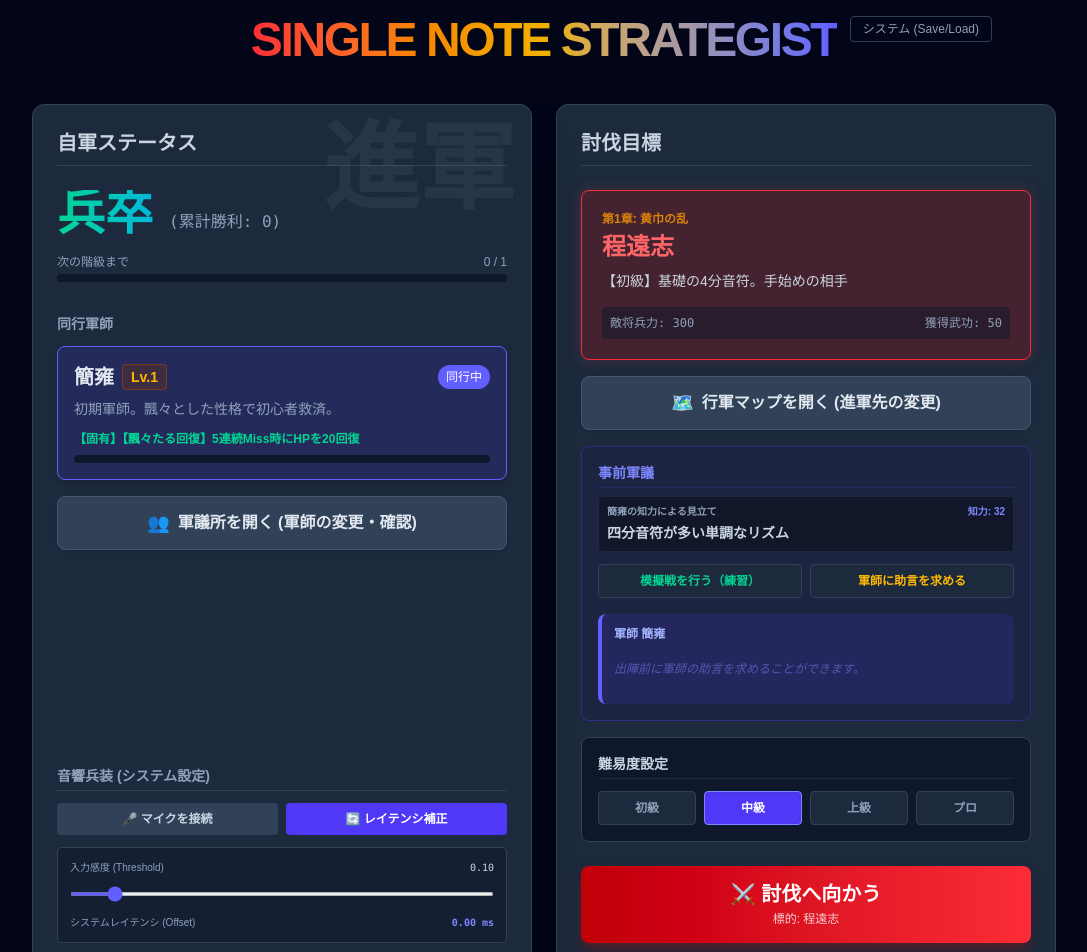
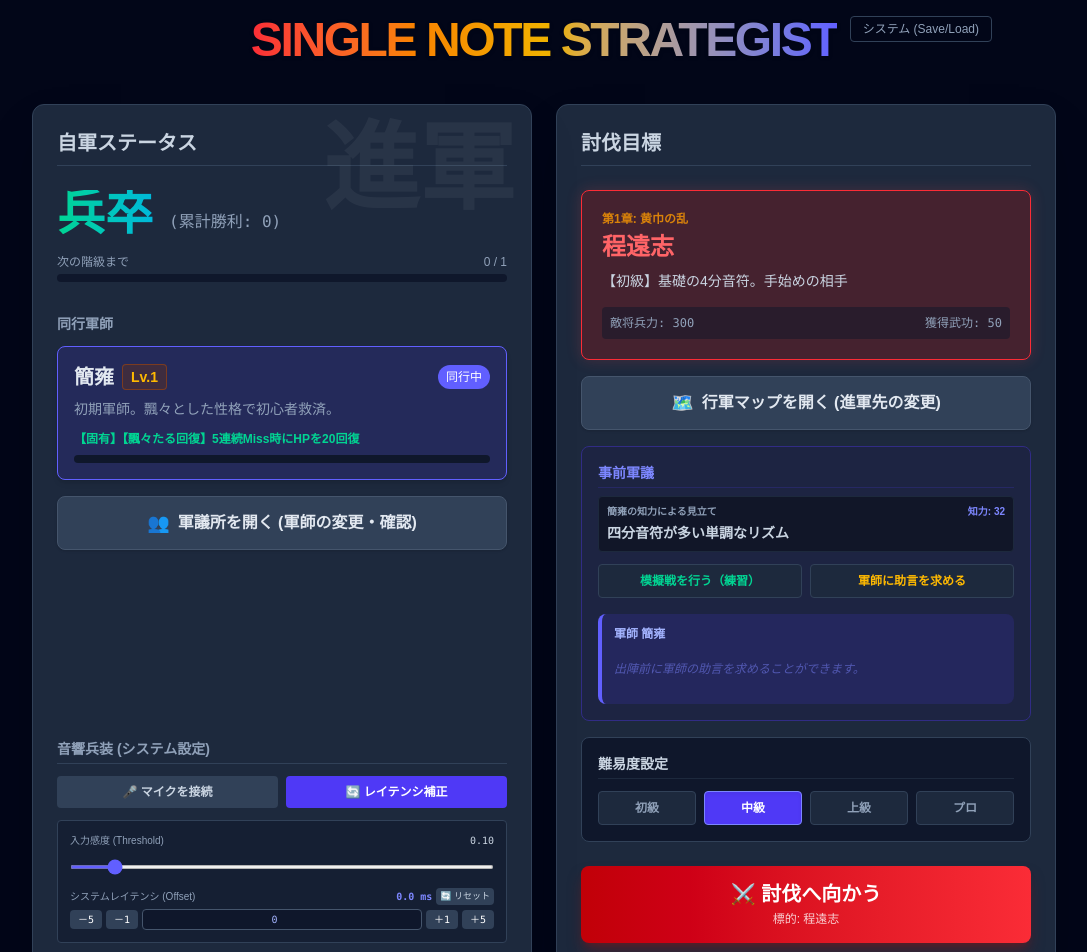
Before and after one commit to music-traning/single_note, a React (Vite) app: page / in a window 1280 px wide. Shown: the top 952 px of the page, without its empty margins (96-1183 px from the left). Built offline with nearby package versions, Linux system fonts and the light colour scheme; the HTML template or start-up script is replaced by a standard one.

Commit message:
Phase 14-4: Calibration reset/manual UI in Camp and Metronome

```diff
--- a/src/App.tsx
+++ b/src/App.tsx
@@ -55,6 +55,8 @@ function App() {
     resetBattle,
     startListening,
     startCalibration,
+    resetCalibration,
+    setManualCalibration,
     previewPattern
   } = useAudioEngine(120, setAudioErrorMsg);
 
@@ -227,6 +229,7 @@ function App() {
             gameState={gameState}
             previewPattern={previewPattern}
             requestBriefing={requestBriefing}
+            requestIdleChat={requestIdleChat}
             currentLine={currentLine}
             isLoadingGemini={isLoading}
             isMicConnected={isMicConnected}
@@ -236,6 +239,8 @@ function App() {
             transientThreshold={transientThreshold}
             setTransientThreshold={setTransientThreshold}
             calibrationOffset={calibrationOffset}
+            onResetCalibration={resetCalibration}
+            onSetManualCalibration={setManualCalibration}
             onStartBattle={() => {
               if (!localStorage.getItem('sys_calibration')) {
                 setShowCalibrationPrompt(true);
@@ -306,6 +311,8 @@ function App() {
               onStop={stopMetronome}
               onStartListening={startListening}
               onCalibrate={startCalibration}
+              onResetCalibration={resetCalibration}
+              onSetManualCalibration={setManualCalibration}
             />
 
             <div className="flex flex-col h-full">
@@ -452,6 +459,7 @@ function App() {
                 <button
                   onClick={() => {
                     saveManager.saveToSlot(i + 1, {
+                      name: `スロット${i + 1}`,
                       totalVictories: gameState.totalVictories,
                       clearedStages: gameState.clearedStages,
                       strategists: gameState.strategists,
--- a/src/components/Camp.tsx
+++ b/src/components/Camp.tsx
@@ -23,11 +23,14 @@ type CampProps = {
   transientThreshold: number;
   setTransientThreshold: (val: number) => void;
   calibrationOffset: number;
+  onResetCalibration: () => void;
+  onSetManualCalibration: (offset: number) => void;
 };
 
 export const Camp: React.FC<CampProps> = ({
   onStartBattle, onStartSimulation, gameState, previewPattern, requestBriefing, requestIdleChat, currentLine, isLoadingGemini, onOpenStrategistSelect, onOpenStageSelect,
-  isMicConnected, onStartListening, isCalibrating, onCalibrate, transientThreshold, setTransientThreshold, calibrationOffset
+  isMicConnected, onStartListening, isCalibrating, onCalibrate, transientThreshold, setTransientThreshold, calibrationOffset,
+  onResetCalibration, onSetManualCalibration
 }) => {
   const {
     totalVictories,
@@ -158,9 +161,42 @@ export const Camp: React.FC<CampProps> = ({
                 className="w-full accent-indigo-500 h-1"
               />
             </div>
-            <div className="flex justify-between items-center text-[10px] text-slate-400">
-              <span>システムレイテンシ (Offset)</span>
-              <span className="font-mono text-indigo-400 font-bold">{calibrationOffset.toFixed(2)} ms</span>
+            <div className="mt-2 space-y-1">
+              <div className="flex justify-between items-center text-[10px] text-slate-400">
+                <span>システムレイテンシ (Offset)</span>
+                <div className="flex items-center gap-1">
+                  <span className="font-mono text-indigo-400 font-bold">{calibrationOffset.toFixed(1)} ms</span>
+                  <button
+                    onClick={onResetCalibration}
+                    className="text-[9px] bg-slate-700 hover:bg-slate-600 text-slate-300 px-1 py-0.5 rounded"
+                    title="0msにリセット"
+                  >🔄 リセット</button>
+                </div>
+              </div>
+              <div className="flex items-center gap-1">
+                <button
+                  onClick={() => onSetManualCalibration(calibrationOffset - 5)}
+                  className="text-[10px] bg-slate-700 hover:bg-indigo-700 text-white px-2 py-0.5 rounded font-mono"
+                >－5</button>
+                <button
+                  onClick={() => onSetManualCalibration(calibrationOffset - 1)}
+                  className="text-[10px] bg-slate-700 hover:bg-indigo-700 text-white px-2 py-0.5 rounded font-mono"
+                >－1</button>
+                <input
+                  type="number"
+                  value={Math.round(calibrationOffset)}
+                  onChange={(e) => onSetManualCalibration(Number(e.target.value))}
+                  className="flex-1 text-center text-[10px] bg-slate-900 border border-slate-600 text-indigo-300 rounded px-1 py-0.5 font-mono w-12"
+                />
+                <button
+                  onClick={() => onSetManualCalibration(calibrationOffset + 1)}
+                  className="text-[10px] bg-slate-700 hover:bg-indigo-700 text-white px-2 py-0.5 rounded font-mono"
+                >＋1</button>
+                <button
+                  onClick={() => onSetManualCalibration(calibrationOffset + 5)}
+                  className="text-[10px] bg-slate-700 hover:bg-indigo-700 text-white px-2 py-0.5 rounded font-mono"
+                >＋5</button>
+              </div>
             </div>
           </div>
         </div>
--- a/src/components/Metronome.tsx
+++ b/src/components/Metronome.tsx
@@ -28,6 +28,8 @@ type MetronomeProps = {
   onStop: () => void;
   onStartListening: () => void;
   onCalibrate: () => void;
+  onResetCalibration: () => void;
+  onSetManualCalibration: (offset: number) => void;
 };
 
 export const Metronome: React.FC<MetronomeProps> = ({
@@ -54,7 +56,9 @@ export const Metronome: React.FC<MetronomeProps> = ({
   onStart,
   onStop,
   onStartListening,
-  onCalibrate
+  onCalibrate,
+  onResetCalibration,
+  onSetManualCalibration
 }) => {
 
   useEffect(() => {
@@ -344,9 +348,32 @@ export const Metronome: React.FC<MetronomeProps> = ({
           />
         </div>
 
-        <div className="text-sm text-slate-400 mb-4 flex justify-between w-full px-4">
+        <div className="text-sm text-slate-400 mb-2 flex justify-between w-full px-4">
           <span>システムレイテンシ (Offset):</span>
-          <span className="font-mono text-indigo-400 font-bold">{calibrationOffset.toFixed(2)} ms</span>
+          <div className="flex items-center gap-2">
+            <span className="font-mono text-indigo-400 font-bold">{calibrationOffset.toFixed(1)} ms</span>
+            <button
+              onClick={onResetCalibration}
+              className="text-xs bg-slate-700 hover:bg-slate-600 text-slate-300 px-2 py-0.5 rounded"
+              title="0msにリセット"
+            >🔄 リセット</button>
+          </div>
+        </div>
+        <div className="flex items-center gap-1 mb-4 px-4 w-full">
+          <button onClick={() => onSetManualCalibration(calibrationOffset - 5)}
+            className="text-xs bg-slate-700 hover:bg-indigo-700 text-white px-2 py-1 rounded font-mono">－5</button>
+          <button onClick={() => onSetManualCalibration(calibrationOffset - 1)}
+            className="text-xs bg-slate-700 hover:bg-indigo-700 text-white px-2 py-1 rounded font-mono">－1</button>
+          <input
+            type="number"
+            value={Math.round(calibrationOffset)}
+            onChange={(e) => onSetManualCalibration(Number(e.target.value))}
+            className="flex-1 text-center text-xs bg-slate-900 border border-slate-600 text-indigo-300 rounded px-1 py-1 font-mono"
+          />
+          <button onClick={() => onSetManualCalibration(calibrationOffset + 1)}
+            className="text-xs bg-slate-700 hover:bg-indigo-700 text-white px-2 py-1 rounded font-mono">＋1</button>
+          <button onClick={() => onSetManualCalibration(calibrationOffset + 5)}
+            className="text-xs bg-slate-700 hover:bg-indigo-700 text-white px-2 py-1 rounded font-mono">＋5</button>
         </div>
 
         <div className="h-32 flex items-center justify-center mb-6 w-full bg-slate-900 rounded-lg inset-shadow relative overflow-hidden">
```
